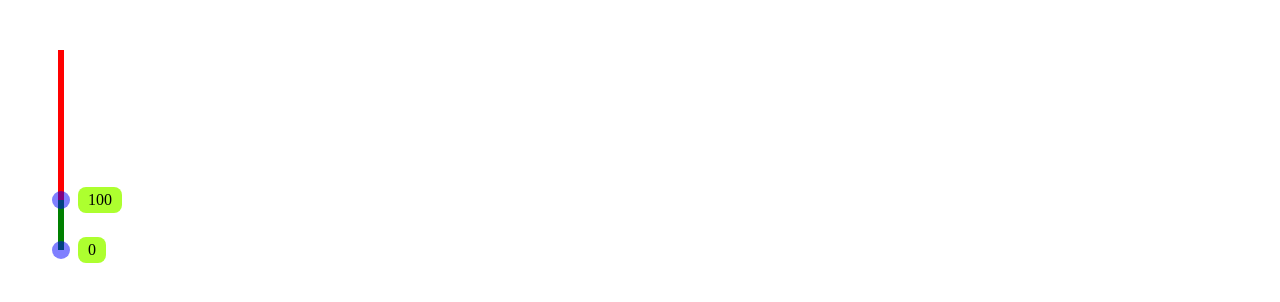
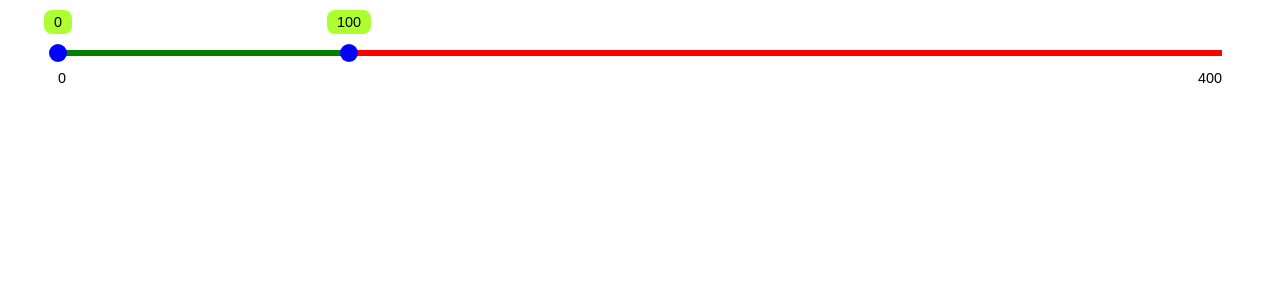
Before and after one commit to makysheva/slider, a website built with webpack: page example/index.pug in a window 1280 px wide. Built offline with nearby package versions, Linux system fonts and the light colour scheme.

Commit message:
added min and max fields

```diff
--- a/src/controller/Controller.ts
+++ b/src/controller/Controller.ts
@@ -10,7 +10,7 @@ class Controller {
 
   constructor(container: HTMLElement) {
     this.model = new Model();
-    this.model.setOrientation(Orientation.Vertical);
+    // this.model.setOrientation(Orientation.Vertical);
     // this.model.setValue(67);
     this.model.setRange(true);
     this.model.setMin(0);
--- a/src/scss/slider.scss
+++ b/src/scss/slider.scss
@@ -2,6 +2,9 @@
   position: relative;
   box-sizing: border-box;
   height: 100%;
+  font-family: Arial, Helvetica, sans-serif;
+  font-size: 0.9rem;
+  display: flex;
 
   &__track {
     background-color: red;
@@ -40,7 +43,6 @@
     width: 18px;
     height: 18px;
     background-color: blue;
-    opacity: 0.5;
     border-radius: 100%;
 
     &:hover {
@@ -72,4 +74,28 @@
       left: 20px;
     }
   }
+
+  &__min-max {
+    display: flex;
+    justify-content: space-between;
+
+    &_horizontal {
+      flex-direction: row;
+      position: absolute;
+      width: 100%;
+      top: 20px;
+    }
+
+    &_vertical {
+      flex-direction: column-reverse;
+      position: absolute;
+      left: -40px;
+      height: 100%;
+      text-align: right;
+    }
+  }
+
+  &__range {
+    cursor: pointer;
+  }
 }
--- a/src/types/SliderData.ts
+++ b/src/types/SliderData.ts
@@ -12,6 +12,10 @@ class SliderData {
 
   public isVisibleTooltip: boolean;
 
+  public min: number;
+
+  public max: number;
+
 
   constructor(model: Slider) {
     this.orientation = model.getOrientation();
@@ -25,6 +29,8 @@ class SliderData {
     };
     this.isRange = model.getRange();
     this.isVisibleTooltip = model.getTooltipVisibility();
+    this.min = model.getMin();
+    this.max = model.getMax();
   }
 }
 
--- a/src/view/Slider.ts
+++ b/src/view/Slider.ts
@@ -7,6 +7,7 @@ import Controller from '../controller/Controller';
 import SliderData from '../types/SliderData';
 import TipManager from './tips/TipManager';
 import TipData from './tips/TipData';
+import MinMax from './minmax/MinMax';
 
 class Slider {
   private controller: Controller;
@@ -25,11 +26,13 @@ class Slider {
 
   private data: SliderData;
 
+  private minMax: MinMax;
+
   constructor(container: HTMLElement, controller: Controller) {
     this.orientation = Orientation.Vertical;
     this.controller = controller;
+    this.container = container;
 
-    this.container = container;
     this.track = new Track(this.container);
     this.track.update(this.orientation);
 
@@ -41,6 +44,8 @@ class Slider {
     this.container.addEventListener('click', this.onClick.bind(this));
 
     this.tipManager = new TipManager(this.container);
+
+    this.minMax = new MinMax(this.container, this.controller);
   }
 
   private onClick(event: MouseEvent) {
@@ -67,6 +72,7 @@ class Slider {
     this.updateFill();
     this.updatePointers();
     this.updateTip();
+    this.minMax.update(this.data.min.toString(), this.data.max.toString(), this.data.orientation);
   }
 
   private createPointer(key: string) {
--- /dev/null
+++ b/src/view/minmax/Field.ts
@@ -0,0 +1,38 @@
+import OrientationManager from '../OrientationManager';
+import Orientation from '../../types/Orientation';
+
+class Field {
+  private parent: HTMLElement;
+
+  private fieldElement: HTMLElement;
+
+  private key: string;
+
+  private clickHandler: (key: string) => void;
+
+
+  constructor(parent: HTMLElement, key: string) {
+    this.parent = parent;
+    this.key = key;
+
+    this.fieldElement = document.createElement('div');
+    this.fieldElement.classList.add('slider__range');
+    this.parent.appendChild(this.fieldElement);
+
+    this.fieldElement.addEventListener('click', this.onClick.bind(this));
+  }
+
+  public update(value: string) {
+    this.fieldElement.innerHTML = value;
+  }
+
+  public addClickListener(clickHandler: (key: string) => void) {
+    this.clickHandler = clickHandler;
+  }
+
+  private onClick() {
+    this.clickHandler.call(this, this.key);
+  }
+}
+
+export default Field;
--- /dev/null
+++ b/src/view/minmax/MinMax.ts
@@ -0,0 +1,53 @@
+import Field from './Field';
+import Controller from '../../controller/Controller';
+import Orientation from '../../types/Orientation';
+import OrientationManager from '../OrientationManager';
+
+class MinMax {
+  private parent: HTMLElement;
+
+  private controller: Controller;
+
+  private minMaxElement: HTMLElement
+
+  private min: Field;
+
+  private max: Field;
+
+  private orientationManager: OrientationManager;
+
+
+  constructor(parent: HTMLElement, controller: Controller) {
+    this.parent = parent;
+    this.controller = controller;
+
+    this.minMaxElement = document.createElement('div');
+    this.minMaxElement.classList.add('slider__min-max');
+    this.parent.appendChild(this.minMaxElement);
+
+    this.min = new Field(this.minMaxElement, 'min');
+    this.min.addClickListener(this.onClick.bind(this));
+    this.max = new Field(this.minMaxElement, 'max');
+    this.max.addClickListener(this.onClick.bind(this));
+
+    this.orientationManager = new OrientationManager(this.minMaxElement);
+    this.orientationManager.addOrientationClass(Orientation.Horizontal, 'slider__min-max_horizontal');
+    this.orientationManager.addOrientationClass(Orientation.Vertical, 'slider__min-max_vertical');
+  }
+
+  public update(min: string, max: string, orientation: Orientation) {
+    this.orientationManager.setCurrentOrientation(orientation);
+    this.min.update(min);
+    this.max.update(max);
+  }
+
+  private onClick(key: string) {
+    if (key === 'min') {
+      this.controller.setPosition(0);
+    } else {
+      this.controller.setPosition(1);
+    }
+  }
+}
+
+export default MinMax;
```
